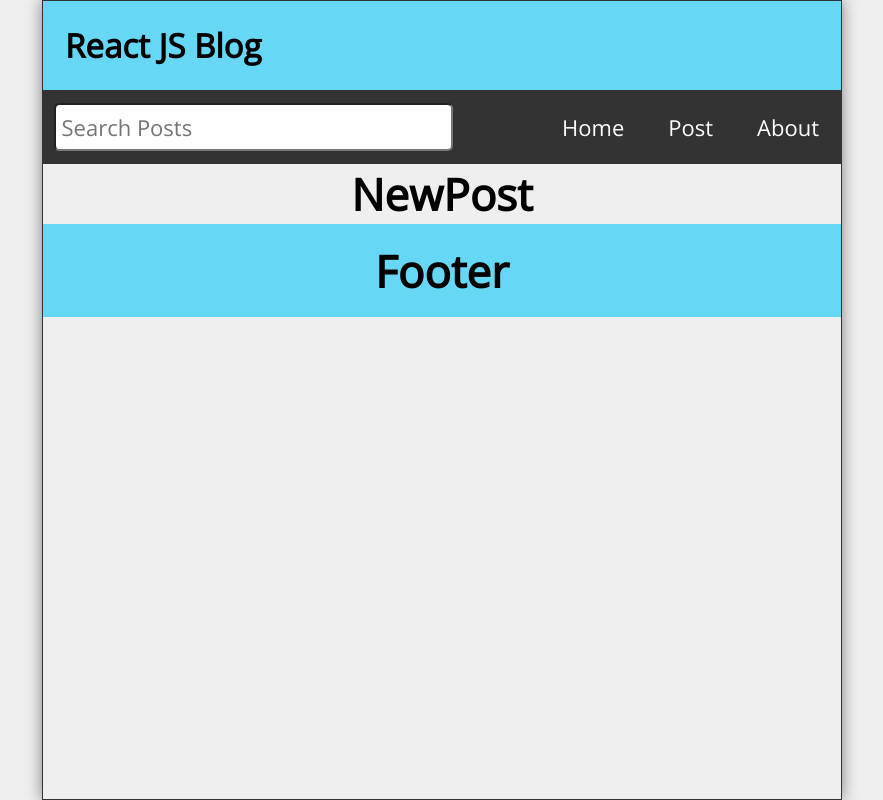
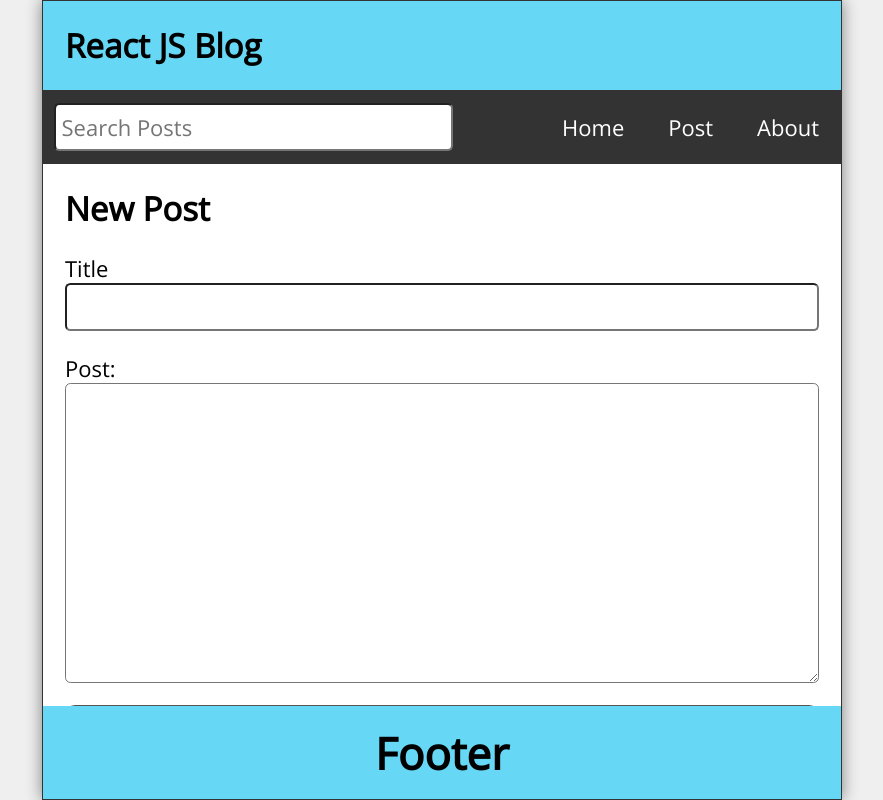
Before and after one commit to stamovm/react, a React (Create React App) app in the folder 16tut/: page /post in a window 1280 px wide. Shown: the whole page, without its empty margins (198-1081 px from the left). Built offline with nearby package versions, Linux system fonts and the light colour scheme.

Commit message:
Updated new post component at 16tut. Fixed problens after updating to react router v6

```diff
--- a/16tut/src/App.js
+++ b/16tut/src/App.js
@@ -6,12 +6,16 @@
 import PostPage from './components/PostPage'
 import About from './components/About'
 import Missing from './components/Missing'
-import { Route, Routes, useHistory } from 'react-router-dom'
+import { Route, Routes, useNavigate } from 'react-router-dom'
 import { useState, useEffect } from 'react'
 
 function App() {
   const [search, setSearch] = useState('')
   const [searchResults, setSearchResults] = useState([])
+  const [postTitle, setPostTitle] = useState('')
+  const [postBody, setPostBody] = useState('')
+  const navigate = useNavigate()
+
   const [posts, setPosts] = useState([
     {
       id: 1,
@@ -33,16 +37,43 @@
     },
   ])
 
+  const handleSubmit = (e) => {
+    e.preventDefault()
+    // TODO 5:37
+  }
+
+  const handleDelete = (id) => {
+    const postList = posts.filter((post) => post.id !== id)
+    setPosts(postList)
+    navigate('/')
+  }
+
   return (
     <div className="App">
       <Header title="React JS Blog" />
       <Nav search={search} setSearch={setSearch} />
       <Routes>
         <Route path="/" element={<Home posts={posts} />} />
-        <Route path="/post" element={<NewPost />} />
-        <Route path="/post:id" element={<PostPage />} />
+        <Route
+          path="/post"
+          element={
+            <NewPost
+              handleSubmit={handleSubmit}
+              postTitle={postTitle}
+              setPostTitle={setPostTitle}
+              postBody={postBody}
+              setPostBody={setPostBody}
+            />
+          }
+        />
+        <Route path="/post">
+          <Route
+            path=":id"
+            element={<PostPage posts={posts} handleDelete={handleDelete} />}
+          />
+        </Route>
         <Route path="/about" element={<About />} />
-        <Route path="/*" element={<Missing />} />
+        {/* <Route path="/*" element={<Missing />} /> */}
       </Routes>
       <Footer />
     </div>
--- a/16tut/src/components/NewPost.js
+++ b/16tut/src/components/NewPost.js
@@ -1,7 +1,31 @@
-const NewPost = () => {
+const NewPost = ({
+  handleSubmit,
+  postTitle,
+  setPostTitle,
+  postBody,
+  setPostBody,
+}) => {
   return (
-    <main>
-      <h1>NewPost</h1>
+    <main className="NewPost">
+      <h2>New Post</h2>
+      <form className="newPostForm" onSubmit={handleSubmit}>
+        <label htmlFor="postTitle">Title</label>
+        <input
+          id="postTitle"
+          type="text"
+          required
+          value={postTitle}
+          onChange={(e) => setPostTitle(e.target.value)}
+        />
+        <label htmlFor="postBody">Post:</label>
+        <textarea
+          id="postBody"
+          required
+          value={postBody}
+          onChange={(e) => setPostBody(e.target.value)}
+        />
+        <button type="submit">Submit</button>
+      </form>
     </main>
   )
 }
--- a/16tut/src/components/PostPage.js
+++ b/16tut/src/components/PostPage.js
@@ -1,7 +1,27 @@
-const PostPage = () => {
+import { useParams, Link } from 'react-router-dom'
+
+const PostPage = ({ posts, handleDelete }) => {
+  const { id } = useParams()
+  const post = posts.find((post) => post.id.toString() === id)
   return (
-    <main>
-      <h1>PostPage: time: 5:20</h1>
+    <main className="PostPage">
+      <article className="post">
+        {post && (
+          <>
+            <h2>{post.title}</h2>
+            <p className="postDate">{post.datetime}</p>
+            <p className="postBody">{post.body}</p>
+            <button onClick={() => handleDelete(post.id)}>Delete Post</button>
+          </>
+        )}
+        {!post && (
+          <>
+            <h2>Post not found</h2>
+            <p>You can:</p>
+            <Link to="/">Visit the homepage</Link>
+          </>
+        )}
+      </article>
     </main>
   )
 }
```
